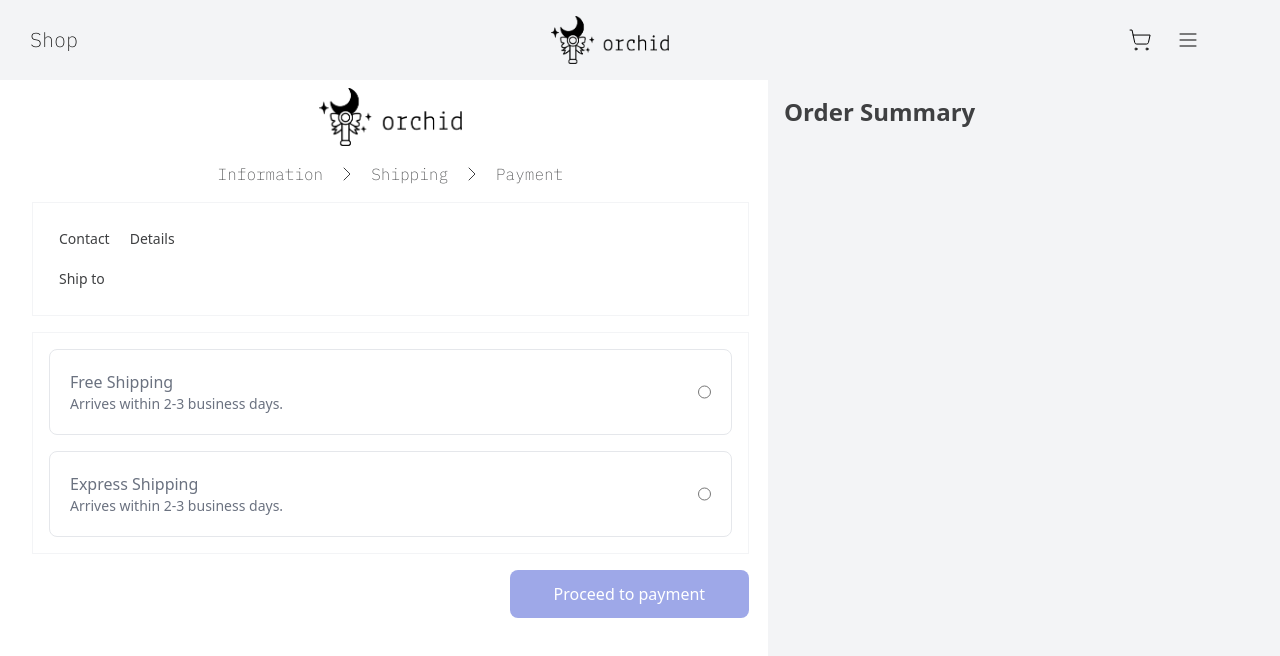
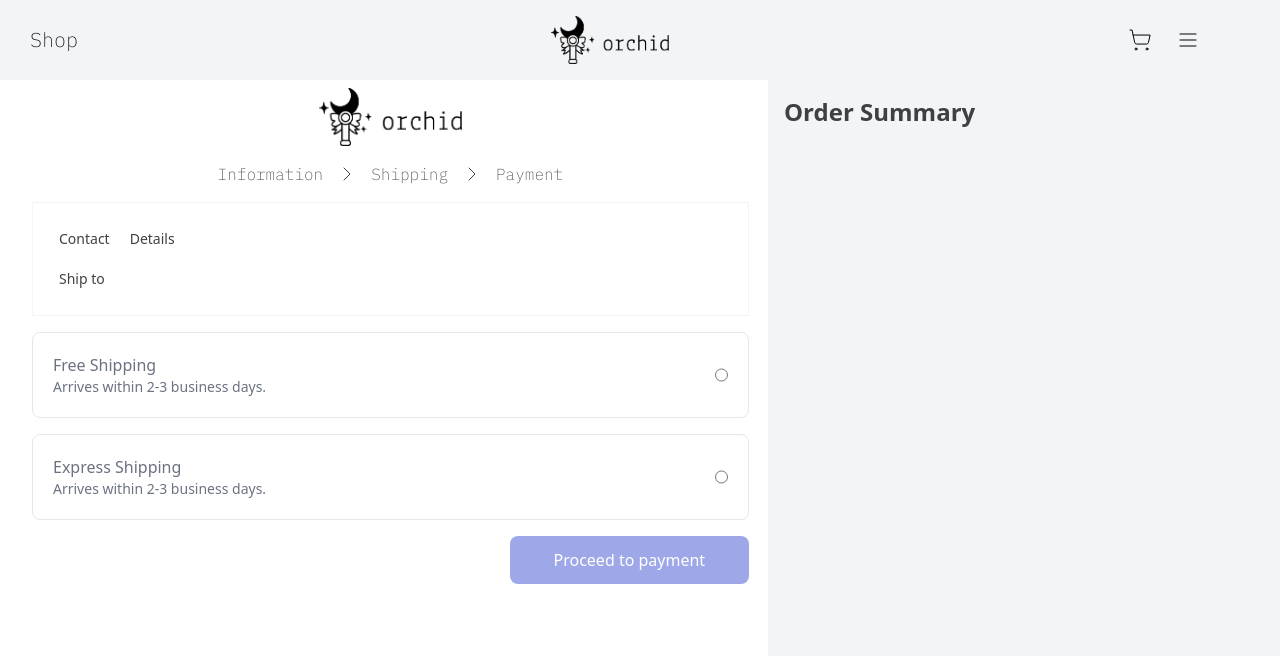
Before and after one commit to sakowan/orchidapp, a React (Vite) app in the folder frontend/: page /checkout in a window 1280 px wide. Both pictures are taken after a click on the button "Proceed to shipping". Shown: the top 656 px of the page. Built offline with nearby package versions, Linux system fonts and the light colour scheme.

Commit message:
shipping buttons and highlighting working but need to try and break it

```diff
--- a/frontend/src/ShippingForm.jsx
+++ b/frontend/src/ShippingForm.jsx
@@ -1,6 +1,21 @@
-import React from 'react'
+import React, {useState} from 'react'
 
 const ShippingForm = () => {
+  const [isFreeChecked, setisFreeChecked] = useState(false);
+  const [isExpChecked, setisExpChecked] = useState(false);
+
+
+  const handleChange = (e) => {
+    if (e.target.id == 'free_shipping') {
+      setisFreeChecked(true)
+      setisExpChecked(false)
+
+    } else {
+      setisExpChecked(true)
+      setisFreeChecked(false)
+    }
+  }
+
   return (
     <>
       <div className="flex p-4 border border-gray-100 h-50">
@@ -12,31 +27,27 @@ const ShippingForm = () => {
           <p className='text-sm text-gray p-2.5'>Details</p>
         </div>
       </div>
-      <div className="p-4 border border-gray-100 h-50 w-full space-y-4">
-        <label htmlFor="free_shipping" className="flex w-full p-5 text-gray-500 bg-white border border-gray-200 rounded-lg cursor-pointer
-        peer-checked:border-brand-color-dark peer-checked:text-brand-color-dark hover:text-brand-color-dark hover:border-brand-color-dark">
+        <label htmlFor="free_shipping" className={`flex w-full p-5 text-gray-500 bg-white border border-gray-200 rounded-lg cursor-pointer ${isFreeChecked ? 'text-brand-color-dark border-brand-color-dark': 'border-gray-200'}`}>
 
           <div className='w-5/6'>
             <div>Free Shipping</div>
             <div className="text-sm">Arrives within 2-3 business days.</div>
           </div>
           <div className='w-1/6 flex justify-end'>
-            <input type="radio" id="free_shipping" name="shipping" value="free_shipping" className="peer" required />
+            <input type="radio" id="free_shipping" name="shipping" value="free_shipping" className="peer" onChange={handleChange} required />
           </div>
         </label>
 
-        <label htmlFor="express_shipping" className="flex w-full p-5 text-gray-500 bg-white border border-gray-200 rounded-lg cursor-pointer
-        peer-checked:border-brand-color-dark peer-checked:text-brand-color-dark hover:text-brand-color-dark hover:border-brand-color-dark">
+        <label htmlFor="express_shipping" className={`flex w-full p-5 text-gray-500 bg-white border border-gray-200 rounded-lg cursor-pointer ${isExpChecked ? 'text-brand-color-dark border-brand-color-dark': 'border-gray-200'}`}>
 
           <div className='w-5/6'>
             <div>Express Shipping</div>
             <div className="text-sm">Arrives within 2-3 business days.</div>
           </div>
           <div className='w-1/6 flex justify-end'>
-            <input type="radio" id="express_shipping" name="shipping" value="express_shipping" className="peer" required />
+            <input type="radio" id="express_shipping" name="shipping" value="express_shipping" className="peer" onChange={handleChange} required />
           </div>
         </label>
-      </div>
     </>
   )
 }
```
